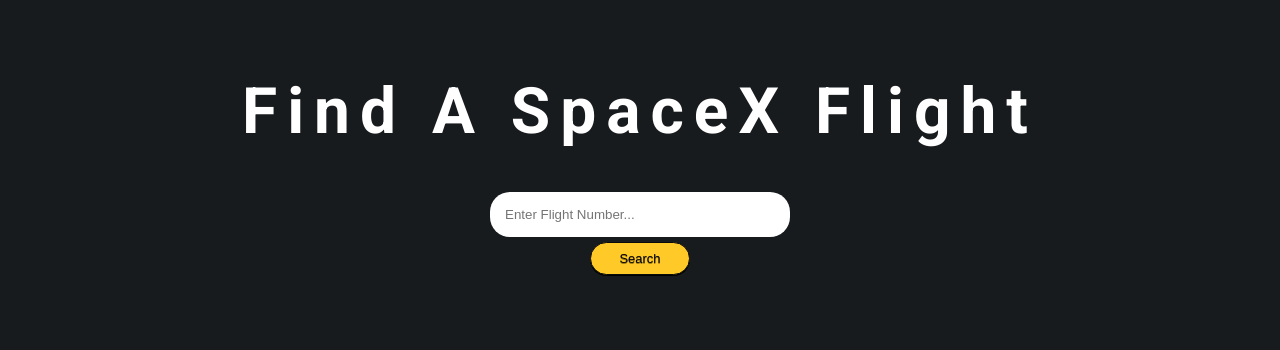
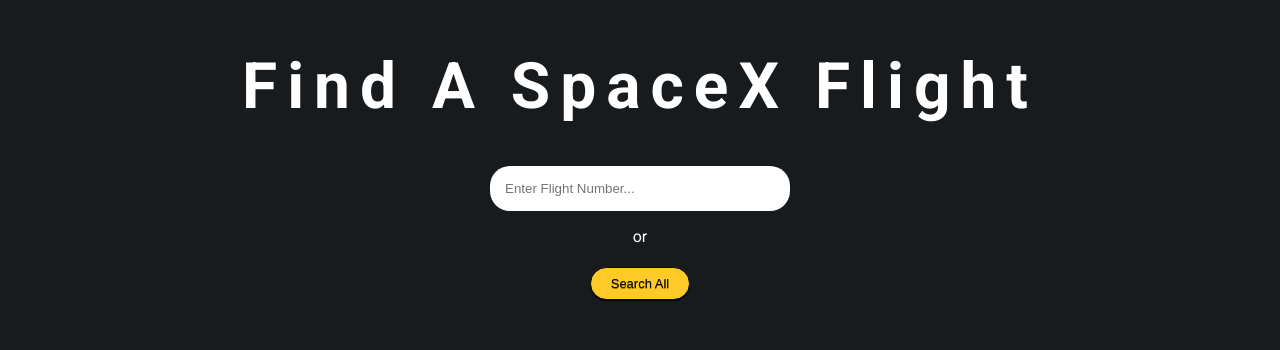
Before and after one commit to mromero1591/nodb-spacex-missions, a React (Create React App) app: page / in a window 1280 px wide. Shown: the part 187-537 px from the top of the page. Built offline with nearby package versions, Linux system fonts and the light colour scheme; no server answers.

Commit message:
ui changes to header

```diff
--- a/package.json
+++ b/package.json
@@ -6,6 +6,8 @@
   "dependencies": {
     "axios": "^0.18.0",
     "body-parser": "^1.18.3",
+    "dotenv": "^6.2.0",
+    "google-map-react": "^1.1.2",
     "node": "^11.9.0",
     "react": "^16.7.0",
     "react-dom": "^16.7.0",
--- a/src/App.js
+++ b/src/App.js
@@ -12,9 +12,11 @@
 
     this.state = {
       flights: [],
+      allFlights: [],
       apiUrl: 'https://api.spacexdata.com/v3/launches',
       flightModalStatus: false,
       editflightModalStatus: false,
+      allFlightsModalStatus: false,
       currentFlight: {}
     }
   }
@@ -58,6 +60,18 @@
     }).catch( error => {
       alert('There was a problem with getting the flight');
     });
+  }
+
+  searchAllFlights = () => {
+    axios.get(`${this.state.apiUrl}`)
+    .then(res => {
+      this.setState({
+        allFlights: res.data,
+        allFlightsModalStatus: true
+      })
+    }).catch( error => {
+      console.log('error in getting all flights');
+    })
   }
 
   //Purpose: add the flight from space x to the server.
@@ -165,7 +179,7 @@
   render() {
     return (
       <div className="">
-        <Header search={this.getFlight}/>
+        <Header search={this.getFlight} runSearchAll={this.searchAllFlights}/>
 
         <FlightContainer flights={this.state.flights} remove={this.removeFlight} editFlight={this.showEditFlight}/>
 
--- a/src/Components/Header/Form/Form.js
+++ b/src/Components/Header/Form/Form.js
@@ -6,7 +6,9 @@
         super(props);
 
         this.state = {
-            flightNumberInput: ''
+            flightNumberInput: '',
+            showSearch: false,
+            searchAllStatus: true
         }
     }
 
@@ -15,7 +17,11 @@
     //Returns: None
     //outcome: flight number input state is updated.
     handleFlightNumberInput = (value) => {
-        this.setState({flightNumberInput: value});
+        this.setState({
+            flightNumberInput: value,
+            showSearch: value.length > 0 ? true : false,
+            searchAllStatus: value.length <= 0 ? true : false
+        });
     }
 
     //Purpose: calls the parent continers serach function, that will eventualy make a get request to the space x api.
@@ -26,14 +32,31 @@
     hangleSearch = () => {
         const flightNumber = this.state.flightNumberInput;
         this.props.runFn(flightNumber);
-        this.setState({flightNumberInput: ''});
+        this.setState({flightNumberInput: '', showSearch: false});
+    }
+
+    //Purpose: calls the parent continers serach all function, that will eventualy make a get request to the space x api.
+    //Param: None
+    //Returns: None
+    //outcome: call is made to the space x api.
+    //          input sate is updated to an empty string.
+    hangleSearchAll = () => {
+        this.props.runSearchAll();
     }
 
     render() {
     return (
       <div className='search-from'>
         <input placeholder='Enter Flight Number...' className='search-box' type='number' value={this.state.flightNumberInput} onChange={ (e) => {this.handleFlightNumberInput(e.target.value)} } />
-        <button onClick={this.hangleSearch} className="btn search-btn">Search</button>
+        {this.state.showSearch &&
+            <button onClick={this.hangleSearch} className="btn search-btn">Search</button>
+        }
+        {this.state.searchAllStatus &&
+            <div>
+                <p>or</p>
+                <button onClick={this.hangleSearchAll} className="btn search-btn">Search All</button>
+            </div>
+        }
       </div>
     )
   }
--- a/src/Components/Header/Header.css
+++ b/src/Components/Header/Header.css
@@ -6,11 +6,11 @@
     flex-flow: column nowrap;
     justify-content: center;
     align-items: center;
-    /* flex: 1 0 auto; */
+    text-align: center;
+    color: #FFF;
   }
 
   .site-title {
-    color: #FFF;
     font-size: 4em;
     letter-spacing: 10px;
   }
--- a/src/Components/Header/Header.js
+++ b/src/Components/Header/Header.js
@@ -8,7 +8,7 @@
         <header>
             <div className="site-header">
                 <h1 className='site-title'>Find A SpaceX Flight</h1>
-                <Form runFn={props.search}/>
+                <Form runFn={props.search} runSearchAll={props.runSearchAll}/>
             </div>
         </header>
     </div>
```
Also changed, not shown: 2 other files (tests, documents, lock files or other folders).
